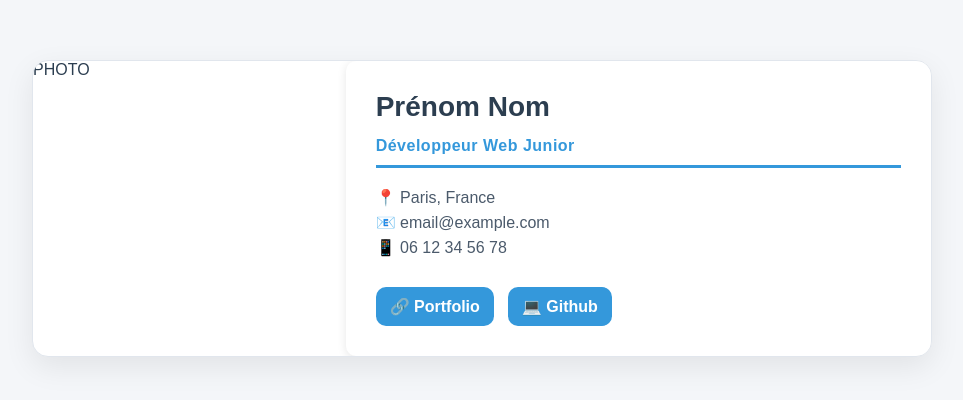
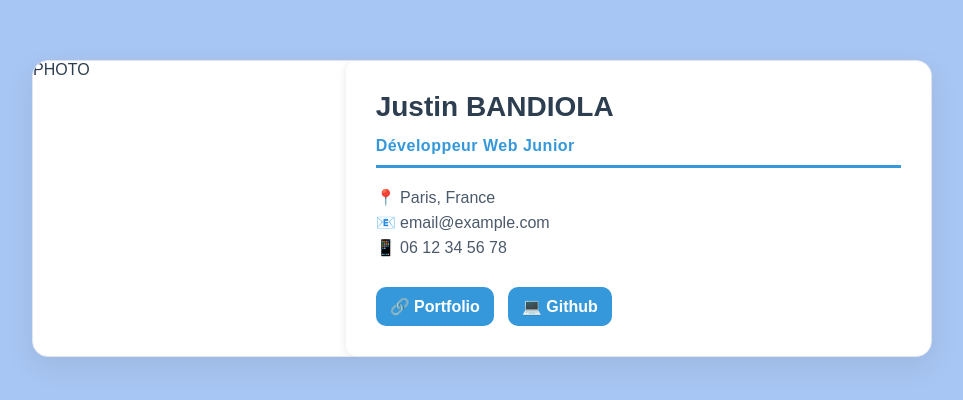
Before and after one commit to Justinbdna/GitHub, a plain HTML site: page index.html in a window 1280 px wide. Shown: the part 192-592 px from the top of the page, without its empty margins (158-1121 px from the left). Drawn offline with Linux system fonts and the light colour scheme.

Commit message:
changement couleur

```diff
--- a/index.html
+++ b/index.html
@@ -11,7 +11,7 @@
               <div class="placeholder">PHOTO</div>
           </div>
           <div class="infos">
-              <h1>Prénom Nom</h1>
+              <h1>Justin BANDIOLA</h1>
               <p class="metier">Développeur Web Junior</p>
               <div class="contact">
                   <p>📍 Paris, France</p>
--- a/style.css
+++ b/style.css
@@ -3,7 +3,7 @@
 :root {
     --couleur-principale: #3498db;
     --couleur-texte: #2c3e50;
-    --fond: #f4f6f9;
+    --fond: #a8c6f3;
     --bordure: #e1e6ed;
 }
 
```
